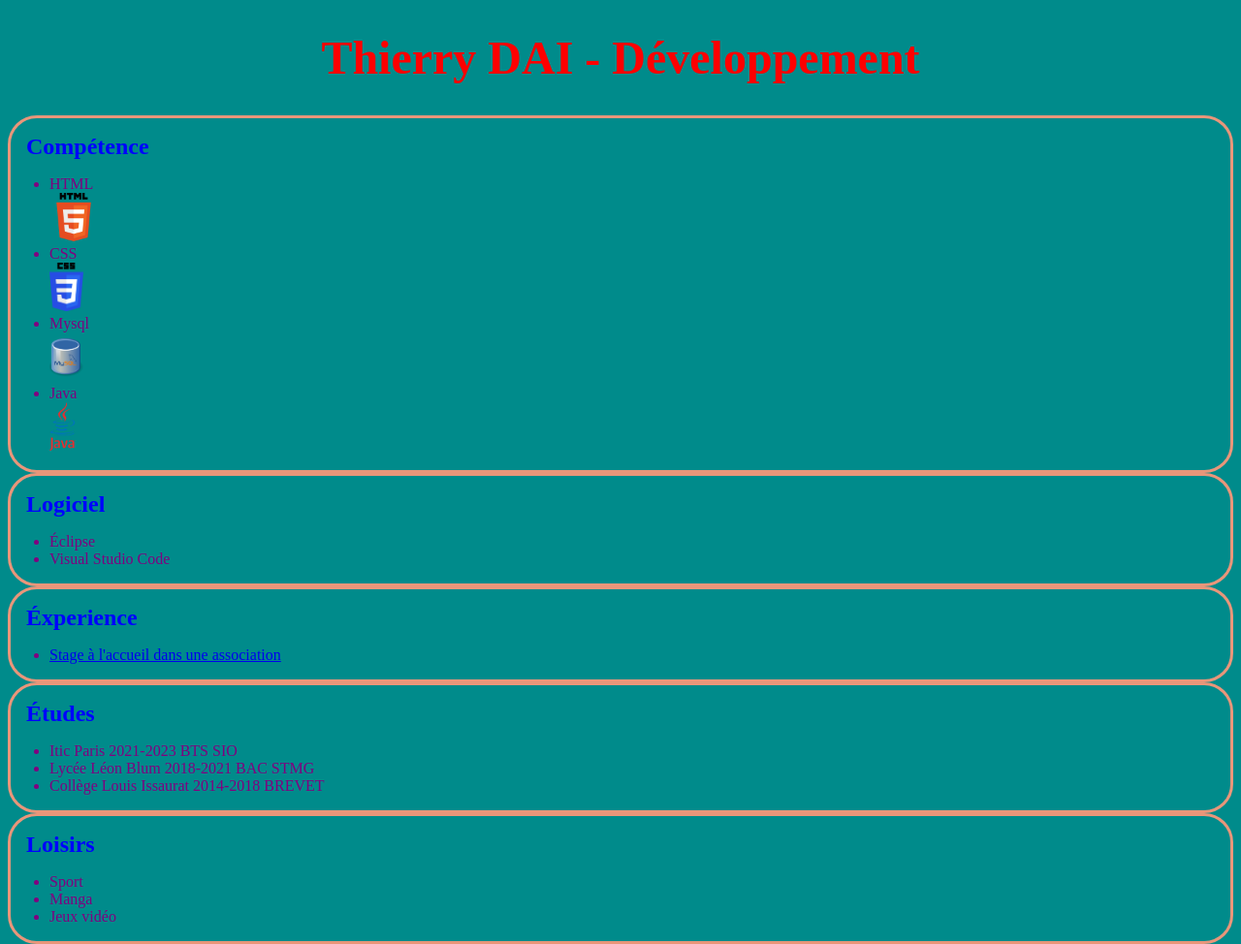
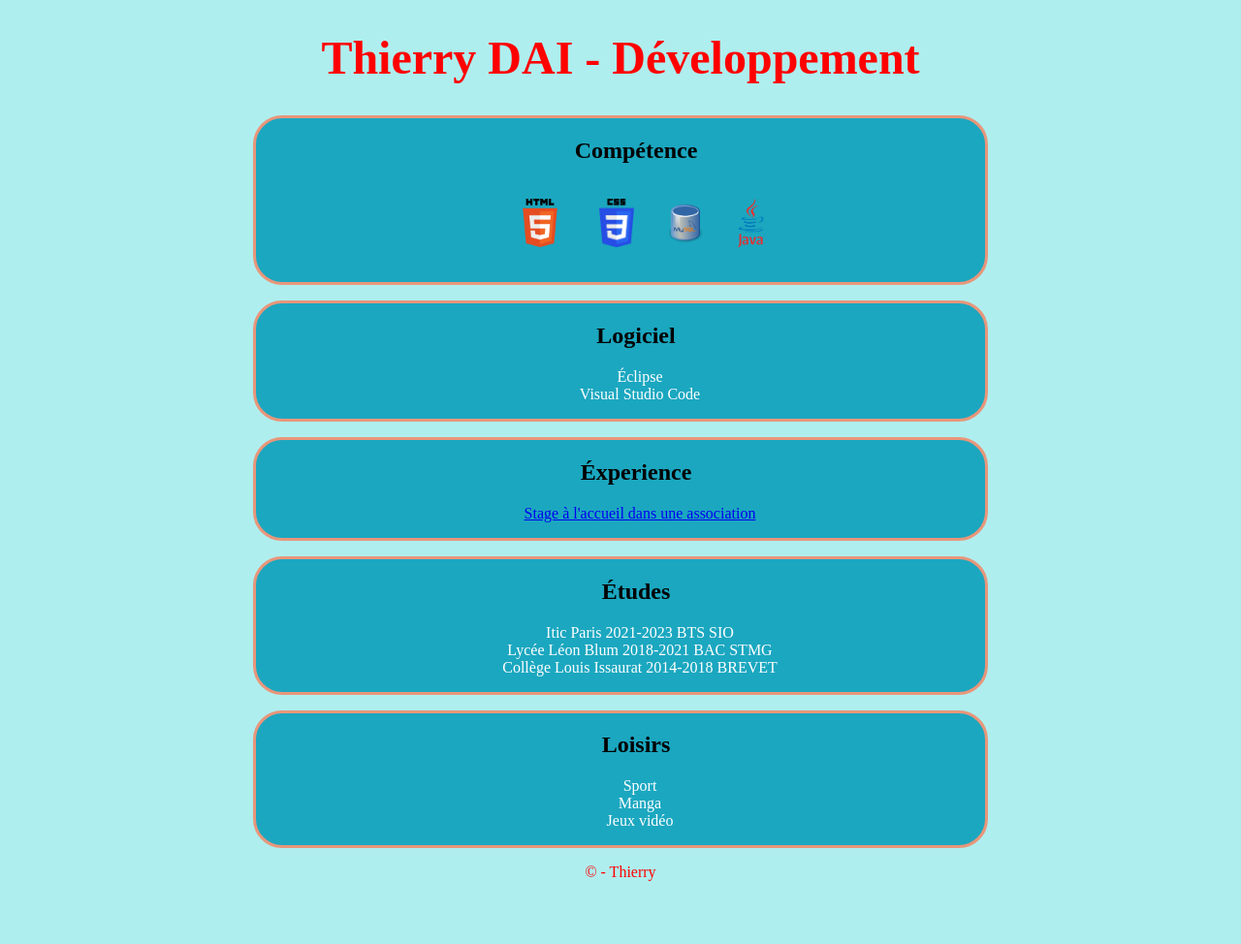
Before and after one commit to thierrydai/thierrydai.github.io, a plain HTML site: page index.html in a window 1280 px wide. Shown: the top 974 px of the page at 97% size. After the commit the page ends 925 px from the top, so only its background shows below. Drawn offline with Linux system fonts and the light colour scheme.

Commit message:
quatrieme

```diff
--- a/css/style.css
+++ b/css/style.css
@@ -1,6 +1,7 @@
 html{
     font: 1.6rem, sans-serif;
-    background: darkcyan;
+    background-color:paleturquoise;
+
 }
 h1{
     color:red;
@@ -9,9 +10,9 @@ h1{
     font-size:3rem;
 }
 h2{
-    color:blue;
-    margin: 1rem;
-
+    color:#000000;
+    text-align:center;
+    margin-left:2rem;
 }
 footer{
     color:red;
@@ -19,14 +20,26 @@ footer{
 img{
     height:50px;
     weight:50px;
+    margin:1rem;
 }
 section{
     border-style:solid;
     border-radius: 30px;
-    border-width: 1;
     border-color:darksalmon;
+    margin-bottom:1rem;
+    margin-left:20%;
+    margin-right:20%;
+    background-color:rgb(27, 167, 192);
+
 }
 li{
 
-    color:purple;
+    color:#fff;
 }
+body{
+    text-align:center;
+}
+li{
+    text-align:center;
+    list-style-type:none;
+}
--- a/index.html
+++ b/index.html
@@ -13,20 +13,20 @@
             <h1>Thierry DAI - Développement</h1>
         </header>
         <main>
+
             <section>
                 <h2>Compétence</h2>
                 <ul>
-                    <li>HTML </li>
                     <img src="asset/1200px-HTML5_logo_and_wordmark.svg.png">
 
-                    <li>CSS </li>
                     <img src="asset/CSS3_logo_and_wordmark.svg.png">
-                    <li>Mysql </li>
+
                     <img src="asset/Database-mysql.svg.png">
-                    <li>Java  </li>
+
                     <img src="asset/1200px-Java_Logo.svg.png">
                 </ul>
             </section>
+
             <section>
                 <h2>Logiciel</h2>
                 <ul>
```
